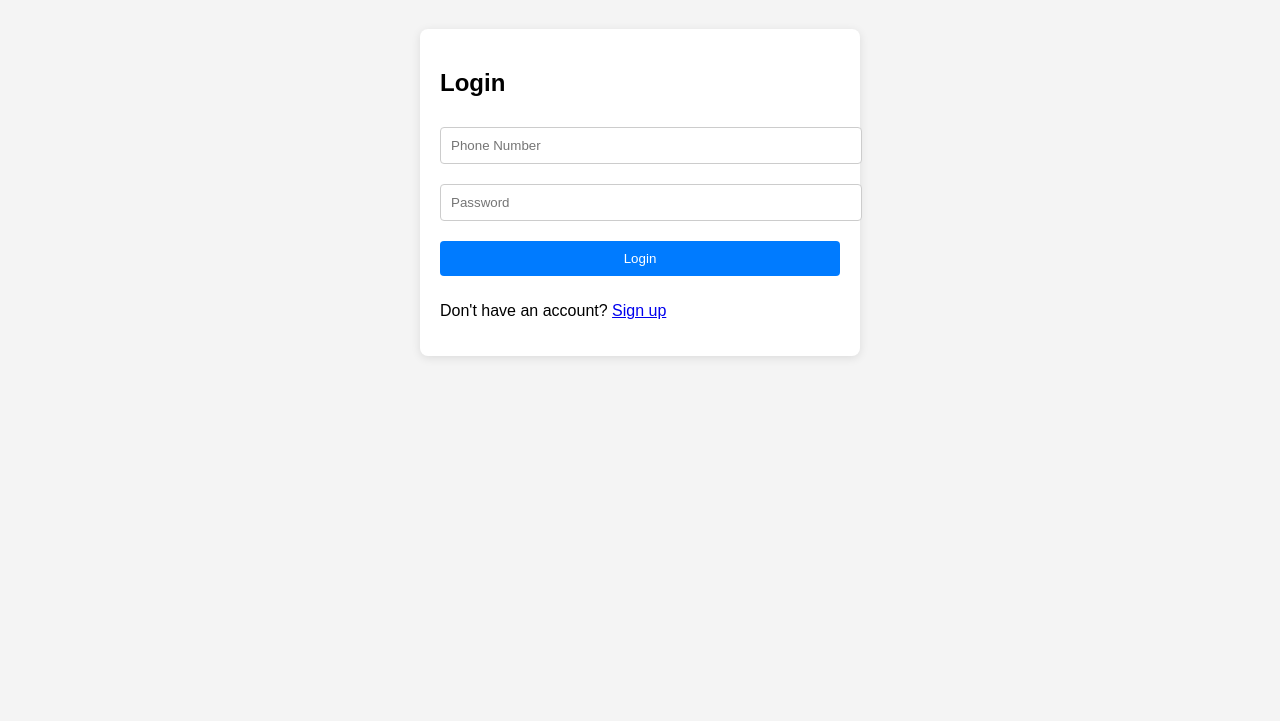
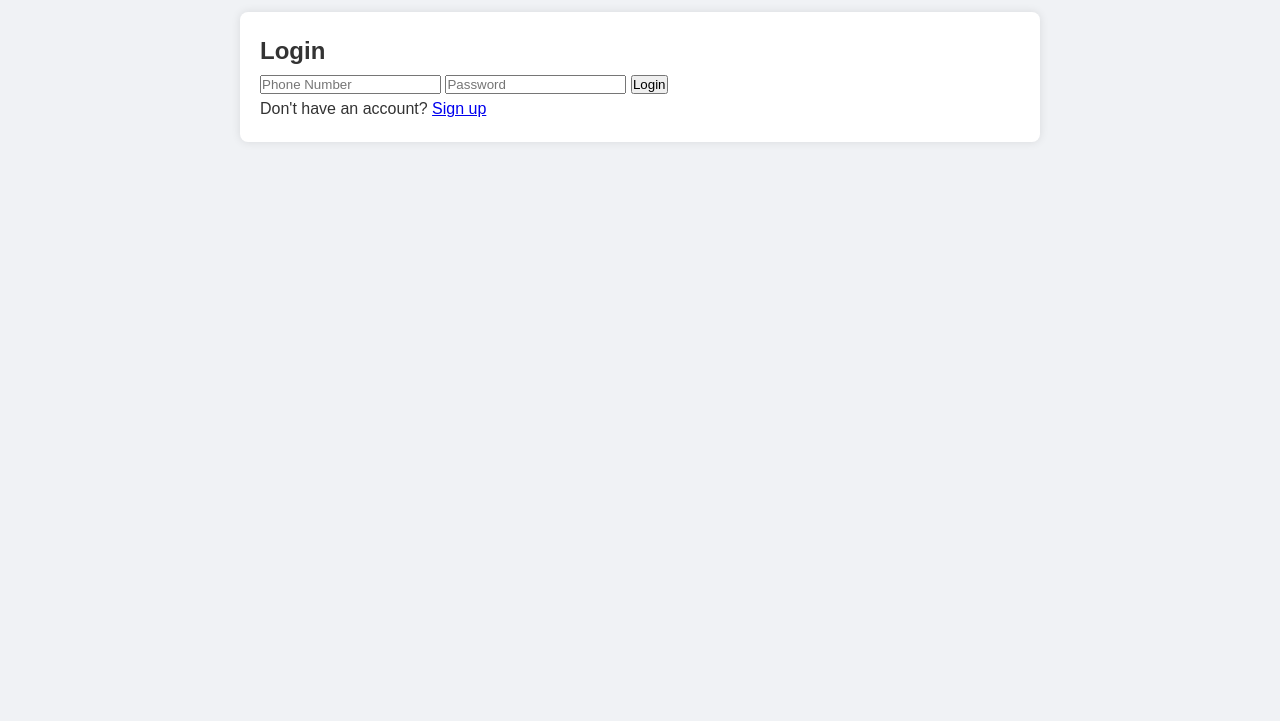
Before and after one commit to diaahuss/BUZZU, a plain HTML site: page index.html in a window 1280 px wide. Shown: the part 79-800 px from the top of the page. Drawn offline with Linux system fonts and the light colour scheme.

Commit message:
Update styles.css

```diff
--- a/styles.css
+++ b/styles.css
@@ -1,34 +1,33 @@
+/* styles.css */
+
+/* Reset some default styles */
+* {
+  margin: 0;
+  padding: 0;
+  box-sizing: border-box;
+}
+
+/* Body styling */
 body {
   font-family: Arial, sans-serif;
-  background-color: #f4f4f4;
-  margin: 0;
-  padding: 0;
+  background-color: #f0f2f5;
+  color: #333;
+  line-height: 1.6;
+  padding: 20px;
 }
 
-.container {
-  max-width: 400px;
-  margin: 50px auto;
-  padding: 20px;
-  background-color: #fff;
-  border-radius: 8px;
-  box-shadow: 0 2px 10px rgba(0, 0, 0, 0.1);
+/* Header styling */
+h1 {
+  text-align: center;
+  margin-bottom: 20px;
 }
 
-input, button {
-  width: 100%;
-  padding: 10px;
-  margin: 10px 0;
-  border-radius: 4px;
-  border: 1px solid #ccc;
+/* App container */
+#app {
+  max-width: 800px;
+  margin: 0 auto;
+  background: #fff;
+  padding: 20px;
+  border-radius: 8px;
+  box-shadow: 0 0 10px rgba(0, 0, 0, 0.1);
 }
-
-button {
-  background-color: #007bff;
-  color: white;
-  border: none;
-  cursor: pointer;
-}
-
-button:hover {
-  background-color: #0056b3;
-}
```
